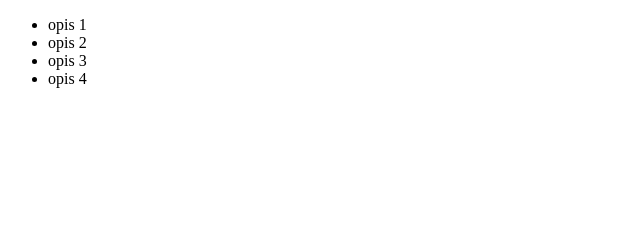
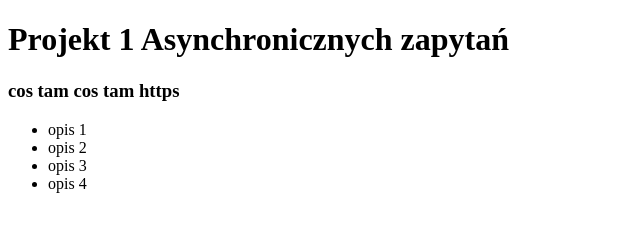
Before and after one commit to xKatashi/Projekt1, a plain HTML site: page index.html in a window 1280 px wide. Shown: the whole page, without its empty margins (0-640 px from the left). Drawn offline with Linux system fonts and the light colour scheme.

Commit message:
Dodanie nagłówka do strony

```diff
--- a/index.html
+++ b/index.html
@@ -7,7 +7,10 @@
     <title>Test Gita 1 dzien</title>
 </head>
 <body>
+    <h1>Projekt 1 Asynchronicznych zapytań</h1>
+    <h3>cos tam cos tam https</h3>
     <ul>
+
         <li>opis 1</li>
         <li>opis 2</li>
         <li>opis 3</li>
```
